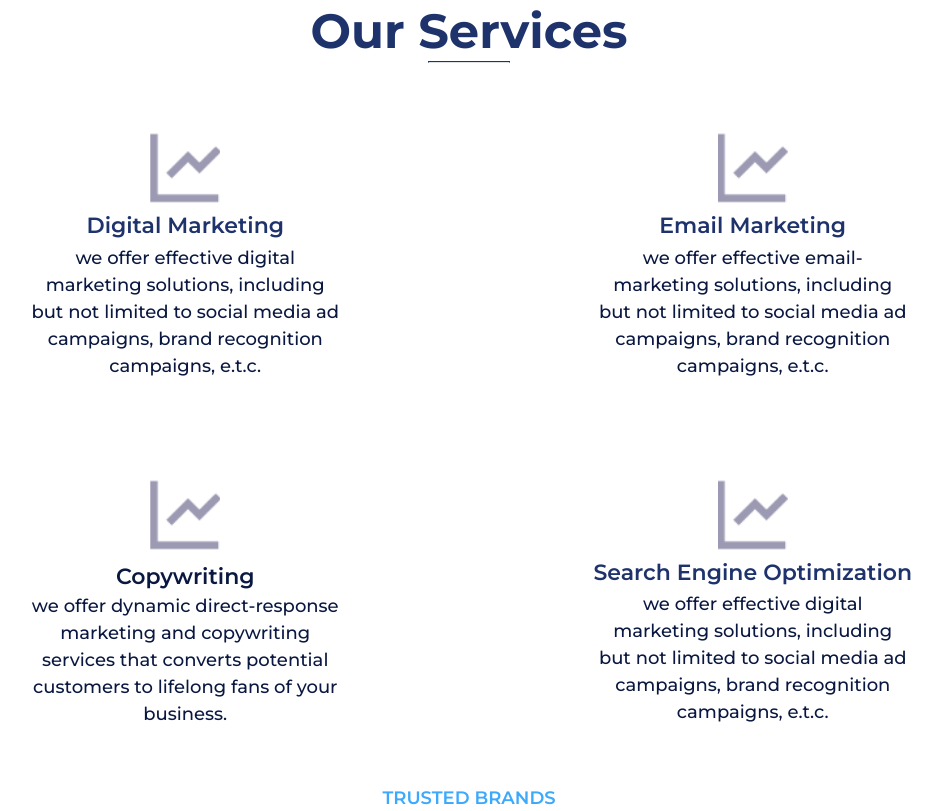
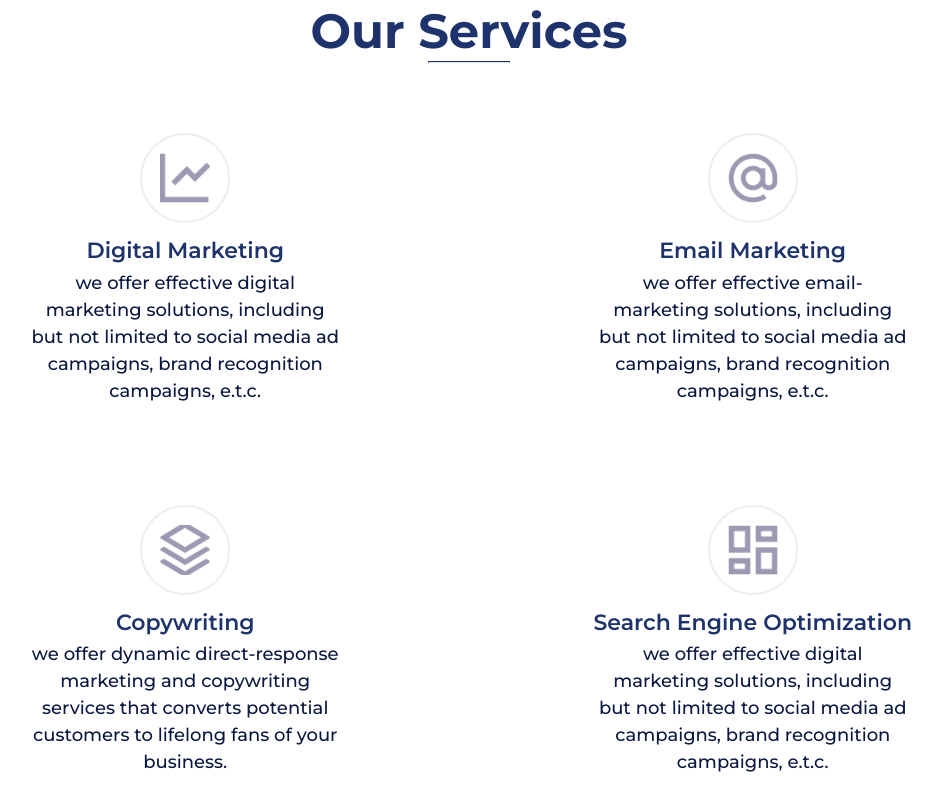
Before and after one commit to hngi/Team-Avenger-Envato-Marketing, a plain HTML site: page index.html in a window 1280 px wide. Shown: the part 2020-2831 px from the top of the page, without its empty margins (171-1113 px from the left). Drawn offline with nearby package versions, Linux system fonts and the light colour scheme.

Commit message:
other bugs fixed

```diff
--- a/index.html
+++ b/index.html
@@ -140,24 +140,30 @@
     </div>
     <div class="services-body">
       <div class="services-body-marketing">
-        <img src="images/graph.png" alt="Graph Icon">
-        <h3 class="xm-heading mt-3">Digital Marketing</h3>
+        <span class="border-circle">
+          <img src="images/graph.png" alt="Graph Icon">
+        </span>
+        <h3 class="xm-heading mt-4">Digital Marketing</h3>
         <p class="paragraph-bold">
           we offer effective digital marketing solutions, including but not limited to social media ad campaigns, brand
           recognition campaigns, e.t.c.
         </p>
       </div>
       <div class="services-body-email">
-        <img src="images/graph.png" alt="Graph Icon">
-        <h3 class="xm-heading mt-3">Email Marketing</h3>
+        <span class="border-circle">
+          <img src="images/ampersand.png" alt="Ampersand Icon">
+        </span>
+        <h3 class="xm-heading mt-4">Email Marketing</h3>
         <p class="paragraph-bold">
           we offer effective email-marketing solutions, including but not limited to social media ad campaigns, brand
           recognition campaigns, e.t.c.
         </p>
       </div>
       <div class="services-body-copywrighting">
-        <img src="images/graph.png" alt="Graph Icon">
-        <p class="xm-heading mt-3">Copywriting</p>
+        <span class="border-circle">
+          <img src="images/bar.png" alt="Bar Icon">
+        </span>
+        <h3 class="xm-heading mt-4">Copywriting</h3>
         <p class="paragraph-bold">
           we offer dynamic direct-response marketing and copywriting services that converts potential customers to
           lifelong fans
@@ -165,8 +171,10 @@
         </p>
       </div>
       <div class="services-body-seo">
-        <img src="images/graph.png" alt="Graph Icon">
-        <h3 class="xm-heading mt-3">Search Engine Optimization</h3>
+        <span class="border-circle">
+          <img src="images/cube.png" alt="Cube Icon">
+        </span>
+        <h3 class="xm-heading mt-4">Search Engine Optimization</h3>
         <p class="paragraph-bold">
           we offer effective digital marketing solutions, including but not limited to social media ad campaigns, brand
           recognition campaigns, e.t.c.
--- a/sass/components/_brands.scss
+++ b/sass/components/_brands.scss
@@ -11,7 +11,7 @@
          width: 100%;
          flex-wrap: wrap;
          justify-content: space-around;
-         margin-bottom: 50px;
+         margin-bottom: 15px;
 
          img {
             display: inline-block;
--- a/sass/components/_services.scss
+++ b/sass/components/_services.scss
@@ -20,9 +20,24 @@
          margin: auto;
       }
 
+      .border-circle {
+         width: 90px;
+         height: 90px;
+         margin: auto;
+         border: 2px solid #eeeeee;
+         border-radius: 50%;
+         -webkit-border-radius: 50%;
+         -moz-border-radius: 50%;
+         -ms-border-radius: 50%;
+         -o-border-radius: 50%;
+         display: flex;
+         justify-content: center;
+         align-items: center;
+      }
+
       img {
-         width: 70px;
-         height: 70px;
+         width: 50px;
+         height: 50px;
          object-fit: cover;
          display: inline-block;
       }
```
Also changed, not shown: css/style.css, images/ampersand.png (added), images/bar.png (added), images/cube.png (added), 1 other file.
